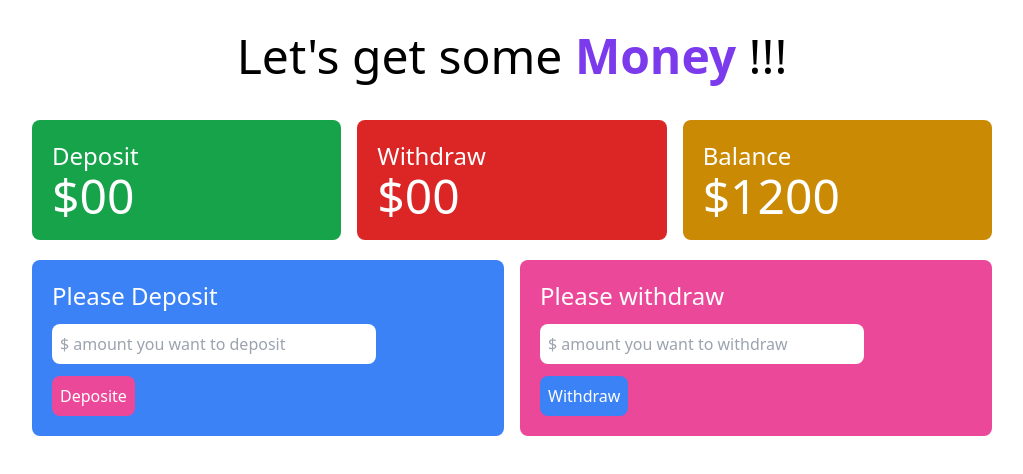
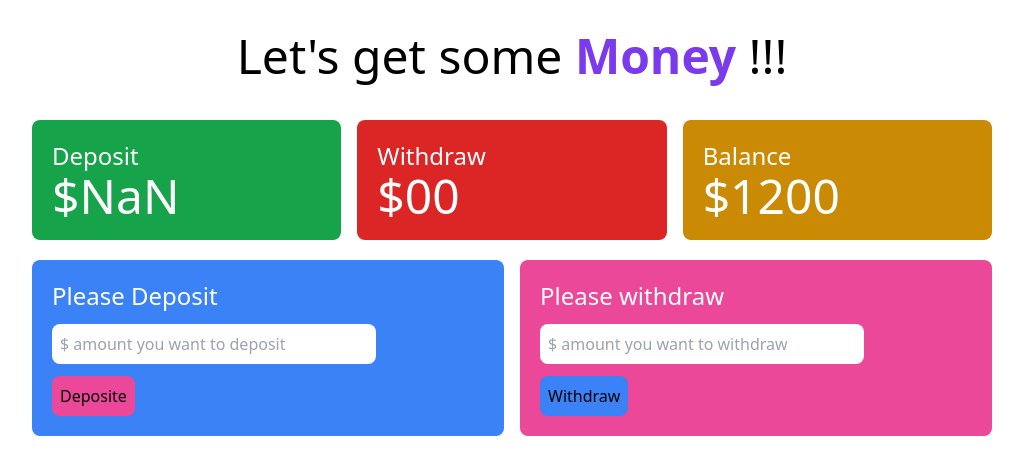
Before and after one commit to Sunjida-Srijoni/baap-er-bank, a plain HTML site: page bank.html in a window 1280 px wide. Both pictures are taken after a click on the button "Deposite". Shown: the whole page, without its empty margins (128-1151 px from the left). Drawn offline with nearby package versions, Linux system fonts and the light colour scheme.

Commit message:
deposite amount is updated in deposit section

```diff
--- a/bank.html
+++ b/bank.html
@@ -17,7 +17,7 @@
             <div class="grid grid-cols-3 gap-4 w-9/12 mx-auto text-white">
                 <div class="bg-green-600 p-5 rounded-lg">
                     <h5 class="text-2xl">Deposit</h5>
-                    <h2 class="text-5xl">$00</h2>
+                    <h2 class="text-5xl">$<span id="previous-deposit">00</span></h2>
 
                 </div>
                 <div class="bg-red-600 p-5 rounded-lg">
@@ -34,20 +34,20 @@
             </div>
         </section>
 
-        <div class="grid grid-cols-2 gap-4 w-9/12 mx-auto text-white mt-5 rounded-lg">
+        <div class="grid grid-cols-2 gap-4 w-9/12 mx-auto mt-5 rounded-lg">
             <div class="bg-blue-500 p-5 rounded-lg">
-                <h1 class="text-2xl mb-3">Please Deposit</h1>
-                <input class="p-2 rounded-lg mb-3 w-9/12" type="number" id="deposite-amount" placeholder="$ amount you want to deposit">
-                <button class="bg-pink-500 p-2 rounded-lg block">Deposite</button>
+                <h1 class="text-2xl mb-3 text-white">Please Deposit</h1>
+                <input class="p-2 rounded-lg mb-3 w-9/12" type="number" id="deposit-amount" placeholder="$ amount you want to deposit">
+                <button id="deposit-btn" class="bg-pink-500 p-2 rounded-lg block">Deposite</button>
             </div>
             <div class="bg-pink-500 p-5 rounded-lg">
-                <h1 class="text-2xl mb-3">Please withdraw</h1>
+                <h1 class="text-2xl mb-3 text-white">Please withdraw</h1>
                 <input class="p-2 rounded-lg mb-3 w-9/12" type="number" id="withdraw-amount" placeholder="$ amount you want to withdraw">
-                <button class="bg-blue-500 p-2 rounded-lg block">Withdraw</button>
+                <button id="withdraw-btn" class="bg-blue-500 p-2 rounded-lg block">Withdraw</button>
             </div>
 
         </div>
     </main>
-
+ <script src="deposit.js"></script>
 </body>
 </html>
--- /dev/null
+++ b/deposit.js
@@ -0,0 +1,39 @@
+//console.log("deposit.js file");
+
+document.getElementById('deposit-btn').addEventListener('click', function(){
+    console.log("deposit button clicked");
+
+    let depositAmount = document.getElementById('deposit-amount');
+
+    console.log(depositAmount.value);
+
+    let previousDepositAmount = document.getElementById('previous-deposit');
+    console.log(previousDepositAmount.innerText);
+
+    console.log(typeof(previousDepositAmount.innerText));
+    console.log(typeof(depositAmount.value));
+
+    let depositAmountUpdated = parseInt(previousDepositAmount.innerText);
+    let newDepositAmount = parseInt(depositAmount.value);
+
+    console.log("deposit Amount updated is"+ depositAmountUpdated);
+
+    if(depositAmountUpdated > 0 ){
+
+
+        previousDepositAmount.innerText = depositAmountUpdated + newDepositAmount;
+
+    }
+    else{
+
+        console.log("p" + previousDepositAmount.innerText);
+
+
+
+         previousDepositAmount.innerText = depositAmountUpdated + newDepositAmount;
+    }
+
+
+
+
+});
```
